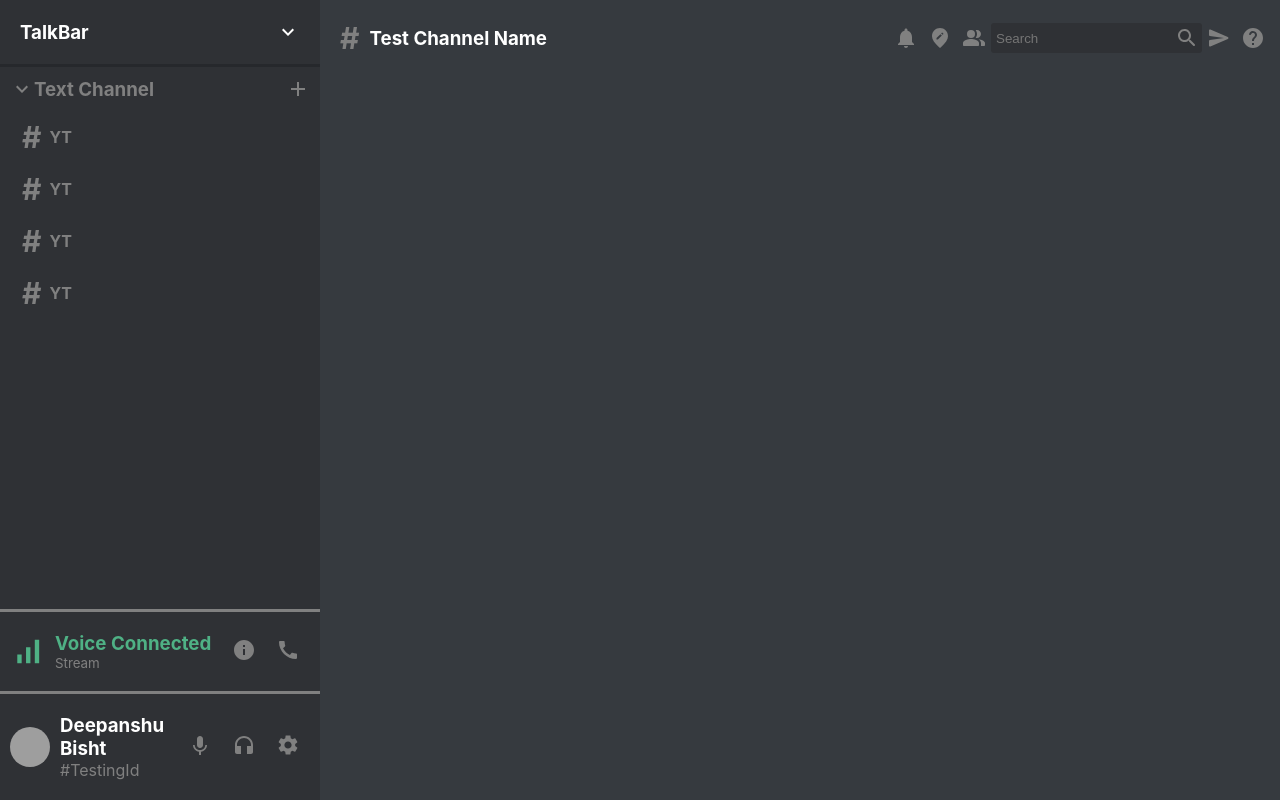
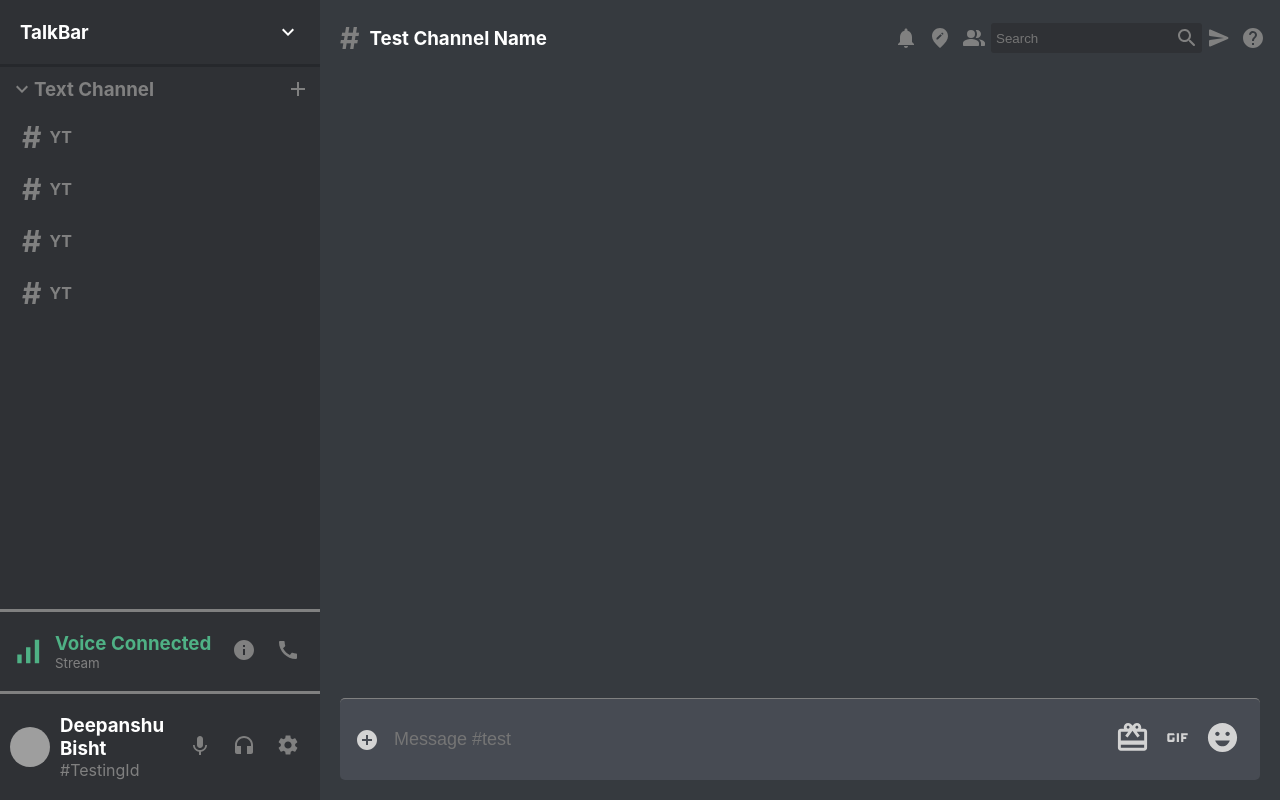
Before and after one commit to bisht230/Talkbar, a React (Create React App) app: page / in a window 1280 px wide. Built offline with nearby package versions, Linux system fonts and the light colour scheme; grey boxes are pictures that could not be loaded.

Commit message:
Designing the chat interface main body

```diff
--- a/src/Chat.js
+++ b/src/Chat.js
@@ -1,6 +1,10 @@
 import React from 'react'
 import './chat.css'
 import ChatHeader from './chatHeader'
+import AddCircleIcon from '@mui/icons-material/AddCircle';
+import CardGiftcardIcon from '@mui/icons-material/CardGiftcard';
+import EmojiEmotionsIcon from '@mui/icons-material/EmojiEmotions';
+import GifIcon from '@mui/icons-material/Gif';
 const Chat = () => {
   return (
     <div className='chat'>
@@ -9,7 +13,16 @@
 
         </div>
         <div className='chat__input'>
-
+        <AddCircleIcon />
+        <form>
+            <input placeholder={`Message #test`}></input>
+            <button className='chat__inputButton' type='submit'>Send Message</button>
+        </form>
+        <div className='chat__inputIcons'>
+           <CardGiftcardIcon fontSize='large' />
+           <GifIcon fontSize='large' />
+           <EmojiEmotionsIcon fontSize='large'/>
+        </div>
         </div>
         </div>
   )
--- a/src/chat.css
+++ b/src/chat.css
@@ -5,3 +5,37 @@
     background-color: #363a3f;
     height: 100vh;
 }
+
+.chat__input{
+    display: flex;
+    align-items: center;
+    background-color: #474b53;
+    justify-content: space-between;
+    padding: 15px;
+    margin: 20px;
+    border-radius: 5px;
+    border-top: 1px solid gray;
+    color: lightgray;
+}
+.chat__input > form > input {
+    padding: 15px;
+    background: transparent;
+    border: none;
+    width: 100%;
+    outline-width: 0;
+    color: white;
+    font-size: large;
+}
+.chat__input>form{
+      flex: 1;
+}
+.chat__inputButton{
+    display: none;
+}
+
+.chat__inputIcons > .MuiSvgIcon-root{
+    padding: 5px;
+}
+.chat__messages{
+    flex: 1;
+}
```
